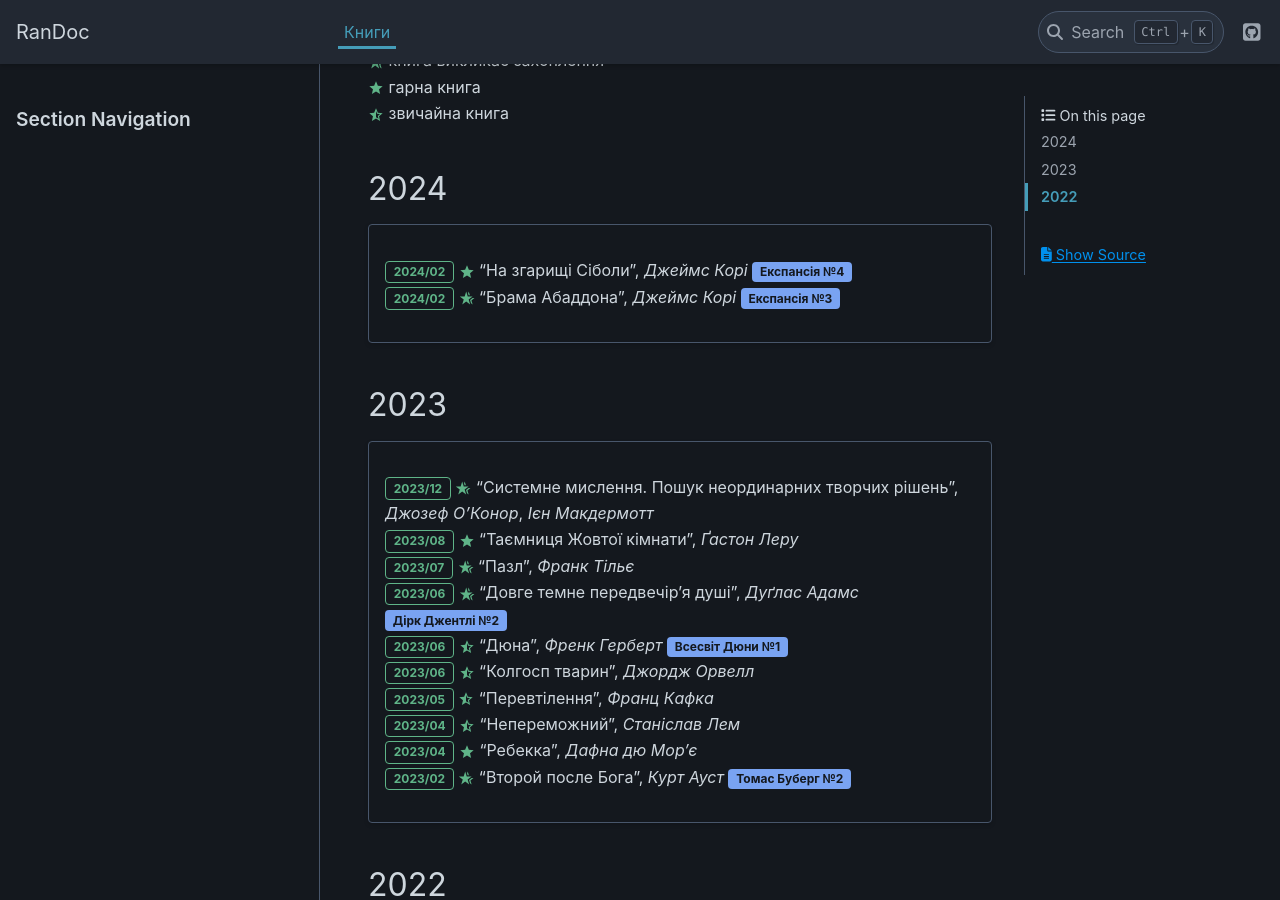
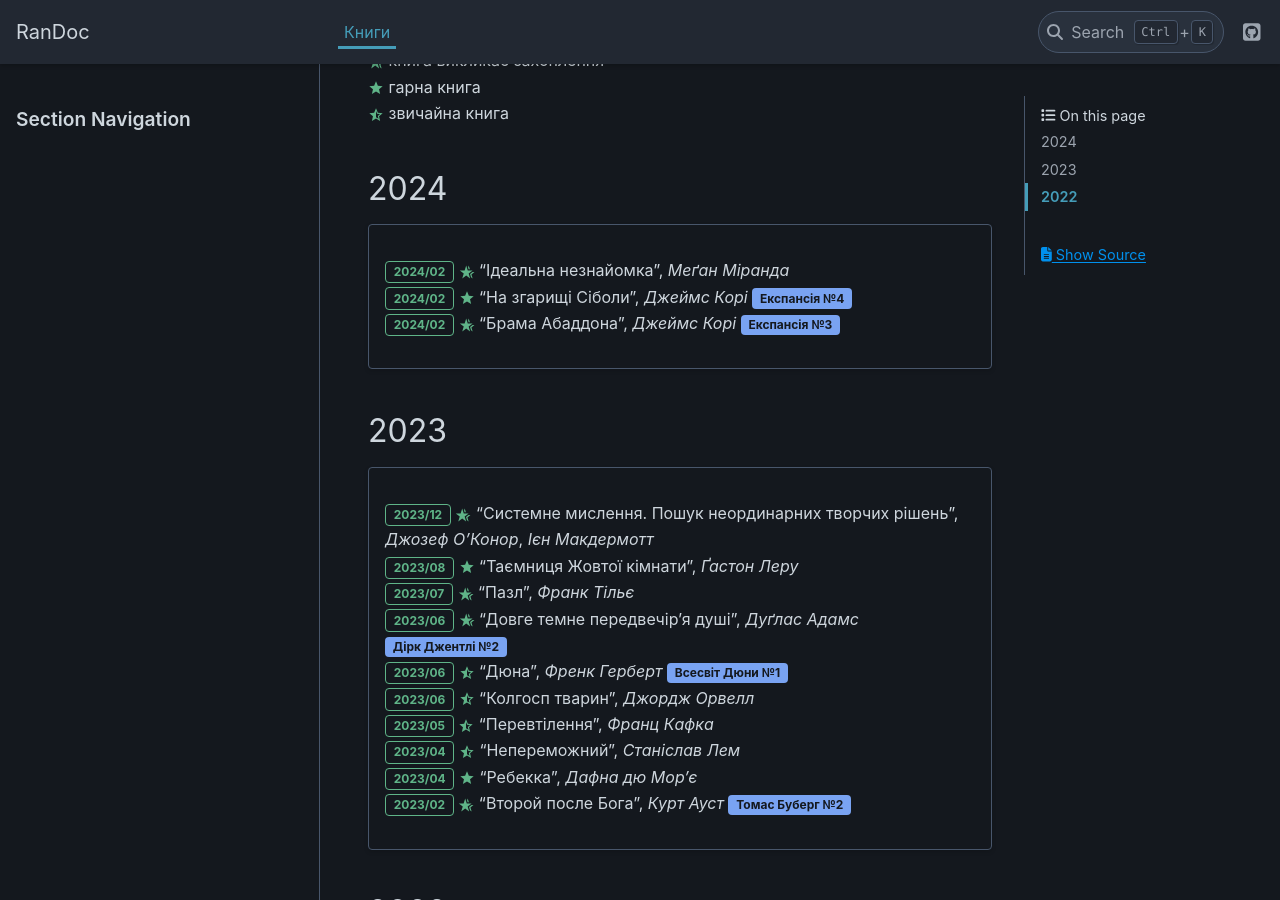
Before and after one commit to grembeter/randoc, a Sphinx documentation site: the page built from docs/source/books.rst, in a window 1280 px wide and 900 px high, scrolled down 434 px. Built offline with Sphinx 7.4.7 and the PyData theme 0.15.4, drawn with Linux system fonts in a browser that asks for light colours.

Commit message:
books: add The Perfect Stranger
Signed-off-by: grygorii tertychnyi <grembeter@outlook.com>

```diff
--- a/docs/source/books.rst
+++ b/docs/source/books.rst
@@ -27,6 +27,7 @@
 
 .. card::
 
+   | :bdg-success-line:`2024/02` |+| "Ідеальна незнайомка", *Меґан Міранда*
    | :bdg-success-line:`2024/02` |/| "На згарищі Сіболи", *Джеймс Корі* :bdg-info:`Експансія №4`
    | :bdg-success-line:`2024/02` |+| "Брама Абаддона", *Джеймс Корі* :bdg-info:`Експансія №3`
 
```
